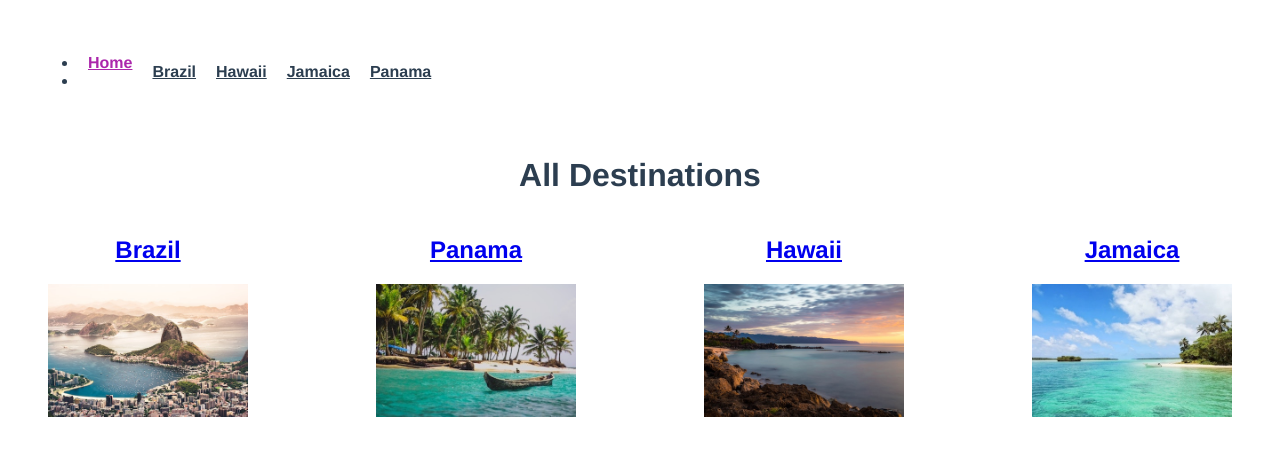
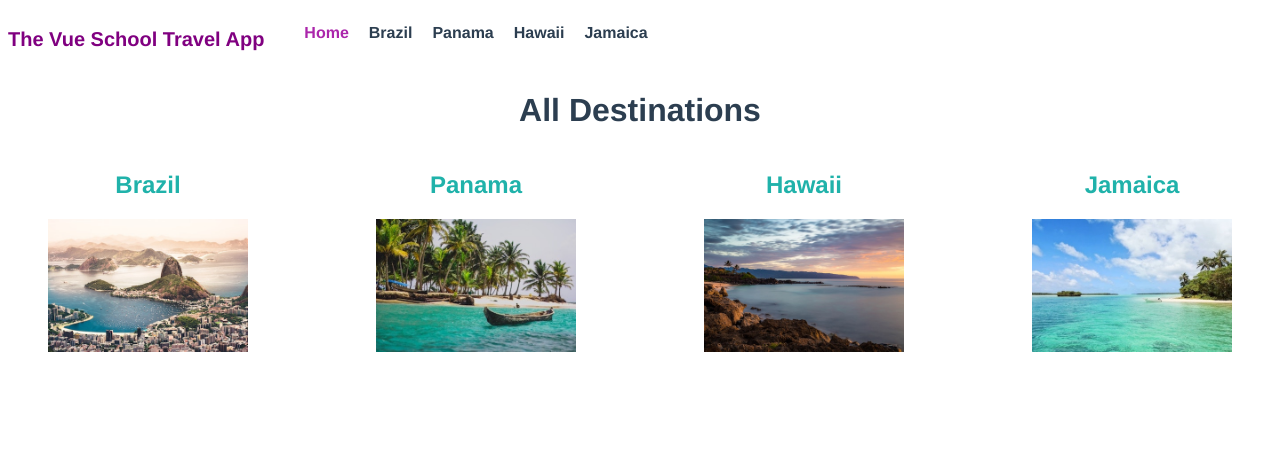
Before and after one commit to MattCrl/vue-travel-app, a Vue app: page / in a window 1280 px wide. Shown: the top 456 px of the page. Built offline with nearby package versions, Linux system fonts and the light colour scheme.

Commit message:
Chapter 2 Lesson 9

```diff
--- a/src/App.vue
+++ b/src/App.vue
@@ -1,7 +1,7 @@
 <template>
   <div id="app">
     <TheNavigation />
-    <router-view />
+    <router-view :key="$route.path" />
   </div>
 </template>
 
--- a/src/components/TheNavigation.vue
+++ b/src/components/TheNavigation.vue
@@ -1,34 +1,69 @@
 <template>
   <div id="nav">
+    <p class="logo">The Vue School Travel App</p>
     <ul class="nav-links">
       <li class="links">
-        <router-link to="/">Home</router-link>
+        <router-link to="/">
+          Home
+        </router-link>
       </li>
-      <li v-for=""></li>
+      <li v-for="destination in destinations" :key="destination.name" class="links">
+        <router-link :to="{
+            name: 'DestinationDetails',
+            params: { id: destination.id }
+          }">
+            {{ destination.name }}
+          </router-link>
+      </li>
     </ul>
+  </div>
+</template>
 
-      <router-link to="/brazil">Brazil</router-link>
-      <router-link to="/hawaii">Hawaii</router-link>
-      <router-link to="/jamaica">Jamaica</router-link>
-      <router-link to="/panama">Panama</router-link>
-    </div>
-</template>
+<script>
+import store from '@/store'
+
+export default{
+  data() {
+    return {
+      destinationId: this.$route.params.id,
+      destinations: store.destinations
+    }
+  },
+}
+</script>
+
 
 <style scoped>
 #nav {
   display: flex;
-  align-items: center;
-  padding: 30px;
-
 }
 
 #nav a {
+  color: #2c3e50;
+  text-decoration: none;
   font-weight: bold;
-  color: #2c3e50;
-  padding: 0 10px;
 }
 
 #nav a.vue-school-active-class {
   color: #ab26ab;
 }
+
+.nav-links {
+  display: flex;
+}
+
+.links {
+  padding-right: 20px;
+  list-style: none;
+}
+
+.links:hover {
+  text-decoration: underline;
+}
+
+.logo {
+  font-size: 20px;
+  color: purple;
+  font-weight: bold;
+}
 </style>
--- a/src/router/index.js
+++ b/src/router/index.js
@@ -9,39 +9,6 @@
     path: "/",
     name: "Home",
     component: Home,
-  },
-  {
-    path: "/about",
-    name: "About",
-    // route level code-splitting
-    // this generates a separate chunk (about.[hash].js) for this route
-    // which is lazy-loaded when the route is visited.
-    component: () =>
-      import(/* webpackChunkName: "about" */ "../views/About.vue"),
-  },
-  {
-    path: "/brazil",
-    name: "brazil",
-    component: () =>
-      import(/* webpackChunkName: "brazil" */ "../views/Brazil.vue"),
-  },
-  {
-    path: "/hawaii",
-    name: "hawaii",
-    component: () =>
-      import(/* webpackChunkName: "hawaii" */ "../views/Hawaii.vue"),
-  },
-  {
-    path: "/jamaica",
-    name: "jamaica",
-    component: () =>
-      import(/* webpackChunkName: "jamaica" */ "../views/Jamaica.vue"),
-  },
-  {
-    path: "/panama",
-    name: "panama",
-    component: () =>
-      import(/* webpackChunkName: "panama" */ "../views/Panama.vue"),
   },
   {
     path: "/details/:id",
--- a/src/views/Home.vue
+++ b/src/views/Home.vue
@@ -46,4 +46,13 @@
   display: flex;
   justify-content: space-between;
 }
+
+a {
+  color: lightseagreen;
+  text-decoration: none;
+}
+
+a:hover, a:visited {
+  text-decoration: underline;
+}
 </style>
```
